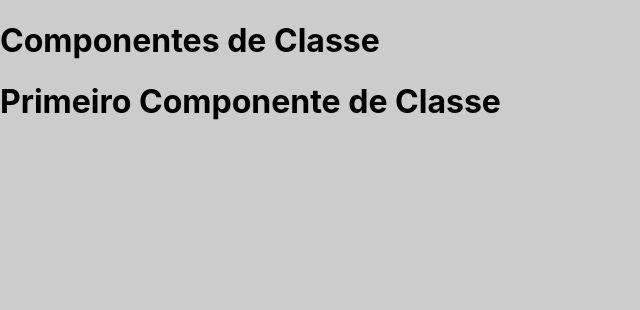
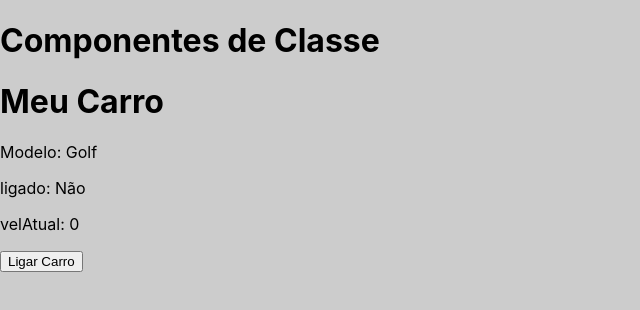
Before and after one commit to abreuroberto2015/React_Curso_CFB, a React (Create React App) app: page / in a window 1280 px wide. Shown: the top 310 px of the page, without its empty margins (0-640 px from the left). Built offline with nearby package versions, Linux system fonts and the light colour scheme.

Commit message:
02/09/21

```diff
--- a/src/App.js
+++ b/src/App.js
@@ -1,13 +1,13 @@
 import React from 'react'
 
-import Classe from './componentes/Classe'
+import Carro from './componentes/Carro'
 
 
 export default function App() {
   return (
     <>
     <h1>Componentes de Classe</h1>
-    <Classe/>
+    <Carro />
 
     </>
   );
--- /dev/null
+++ b/src/componentes/Carro.js
@@ -0,0 +1,26 @@
+import React from 'react'
+
+export default  class Carro extends React.Component {
+    constructor(props){
+        super(props)
+        this.modelo='Golf'
+        this.state ={
+            ligado:false,
+            velAtual:0,
+        }
+    }
+    ligarDesligar() {
+        this.setState({ligado:!this.state.ligado})
+    }
+    render() {
+        return (
+            <div>
+            <h1>Meu Carro</h1>
+            <p>Modelo: {this.modelo}</p>
+            <p>ligado: {this.state.ligado ? 'sim' : 'Não'}</p>
+            <p>velAtual: {this.state.velAtual}</p>
+            <button onClick={()=>this.ligarDesligar()}>{this.state.ligado ? 'Desligar Carro' : 'Ligar Carro'}</button>
+            </div>
+        )
+    }
+}
--- a/src/componentes/Classe.js
+++ b/src/componentes/Classe.js
@@ -1,9 +1,16 @@
 import React from 'react'
 
 export default  class Classe extends React.Component {
+    constructor(props){
+        super(props)
+    }
     render() {
         return (
+            <div>
             <h1>Primeiro Componente de Classe</h1>
+            <p>Canal: {this.props.canal}</p>
+            <p>Curso: {this.props.curso}</p>
+            </div>
         )
     }
 }
```
